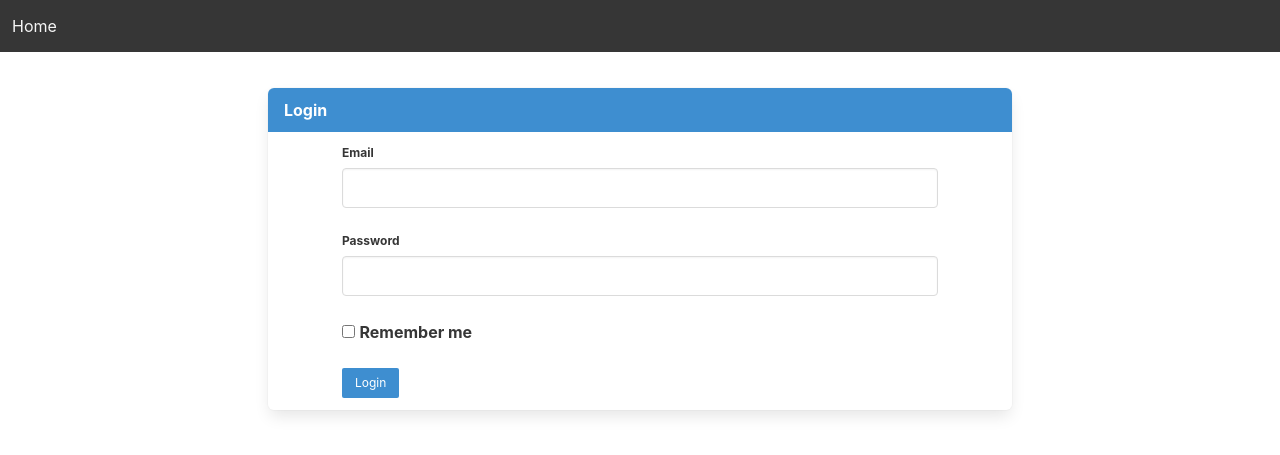
After one commit to eflx/edflix-flask, a Python web app: template app/templates/users/login.html in a window 1280 px wide. The commit adds this page. Shown: the top 455 px of the page. Run offline with Jinja, Linux system fonts and the light colour scheme; the template is opened without the code that fills it, so the values that code supplies are empty, except form fields; form fields are guessed from the names that the template uses; some libraries are stand-ins or nearby versions.

Commit message:
adding user logins

```diff
--- a/app/forms/__init__.py
+++ b/app/forms/__init__.py
@@ -1 +1,2 @@
 from .signup import SignupForm
+from .login import LoginForm
--- /dev/null
+++ b/app/templates/users/login.html
@@ -0,0 +1,41 @@
+{% extends "base.html" %}
+
+{% block app_content %}
+
+<div class="panel is-info form-container">
+    <p class="panel-heading" style="font-size: 1em">Login</p>
+    <form action="" method= "post" class="form column is-10 is-offset-1" novalidate>
+        <div>{{ form.hidden_tag() }}</div>
+
+        <div class="columns is-variable is-1">
+            <div class="control column is-12">
+                {{ form.email.label(class_="label is-small") }}
+                {{ form.email(class_="input") }}
+                {% if form.email.errors %}
+                <span class="label help has-text-danger">{{ form.email.errors[0] }}</span>
+                {% endif %}
+            </div>
+        </div>
+
+        <div class="columns is-variable is-1">
+            <div class="control column is-12">
+                {{ form.password.label(class_="label is-small") }}
+                {{ form.password(class_="input") }}
+                {% if form.password.errors %}
+                <span class="label help has-text-danger">{{ form.password.errors[0] }}</span>
+                {% endif %}
+            </div>
+        </div>
+
+        <div class="columns is-variable is-1">
+            <div class="control column is-12">
+                {{ form.remember_me(class_="checkbox ") }}
+                {{ form.remember_me.label(class_="label", style="display: inline") }}
+            </div>
+        </div>
+
+        <input class="button is-info is-small" type="submit" value="Login">
+    </form>
+</div>
+
+{% endblock %}
--- a/app/templates/users/signup.html
+++ b/app/templates/users/signup.html
@@ -15,7 +15,6 @@
         <div>{{ form.hidden_tag() }}</div>
 
         <div class="columns is-variable is-1">
-
             <div class="control column is-6">
                 {{ form.first_name.label(class_="label is-small") }}
                 {{ form.first_name(class_="input") }}
```
Also changed, not shown: app/forms/login.py (added, +24 -0 lines), app/views/users_view.py (+40 -0 lines).
